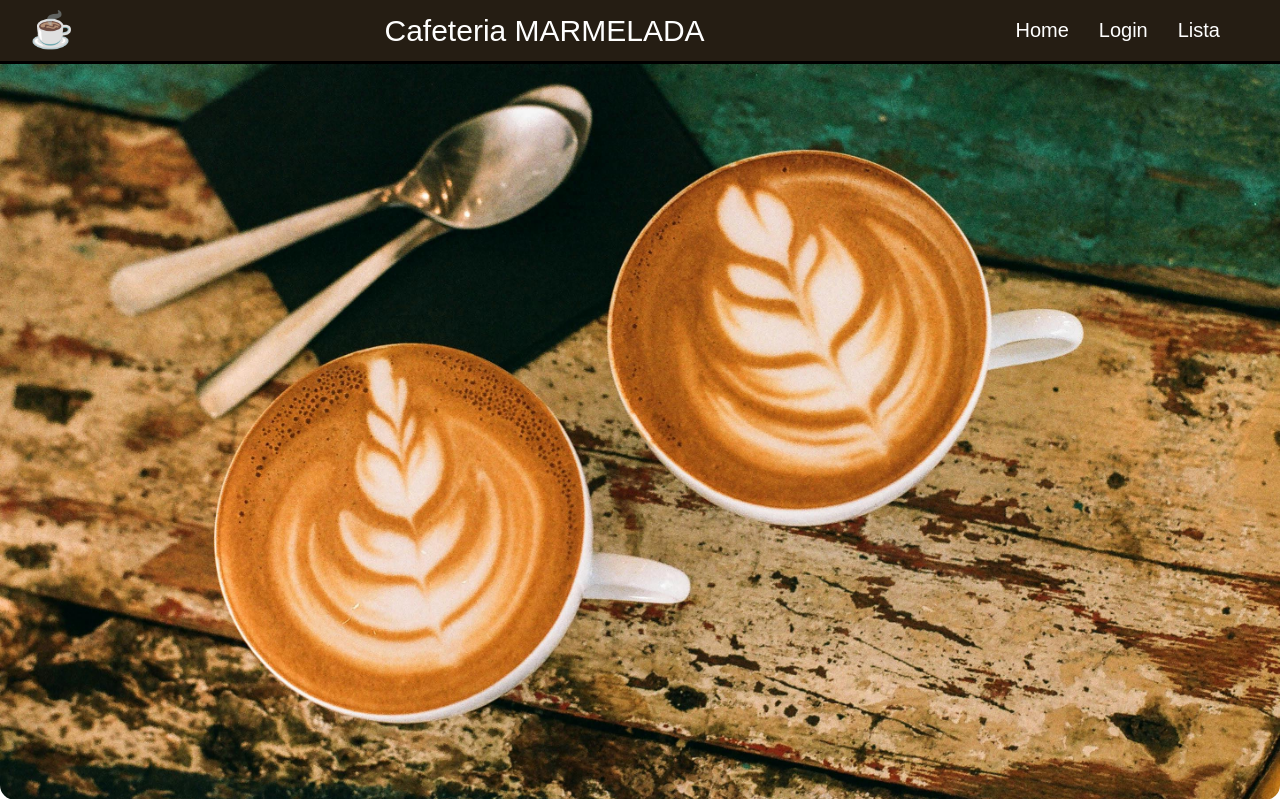
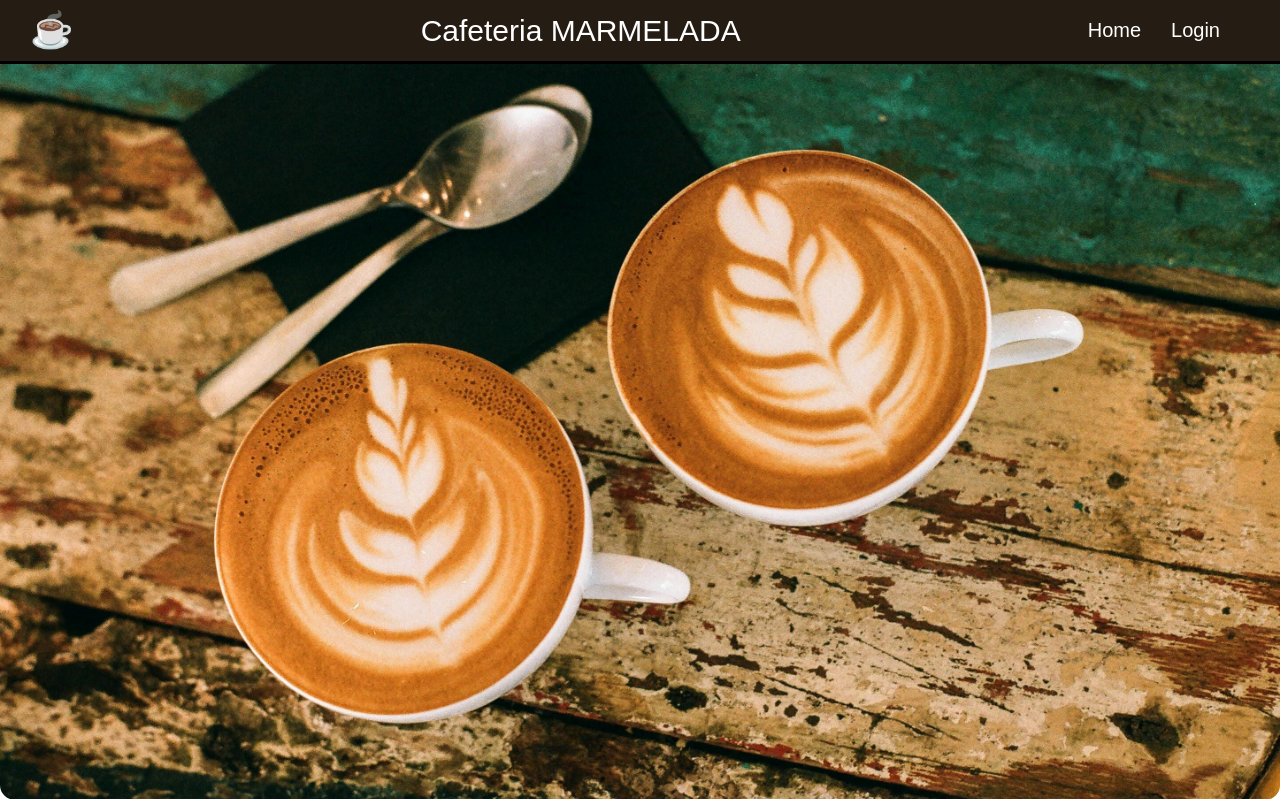
Before and after one commit to williancordeiro/cafeteria-marmelada, a PHP site: page / in a window 1280 px wide. Shown: the top 799 px of the page. Run offline with PHP 8.4, Linux system fonts and the light colour scheme.

Commit message:
update header navbar template

```diff
--- a/app/src/View/templates/header.php
+++ b/app/src/View/templates/header.php
@@ -10,7 +10,6 @@
             <ol class="menu">
                 <li><a href="<?= URL_RAIZ . 'principal' ?>">Home</a></li>
                 <li><a href="<?= URL_RAIZ . 'login' ?>">Login</a></li>
-                <li><a href="<?= URL_RAIZ . 'list' ?>">Lista</a></li>
             </ol>
         </div>
     </nav>
```
